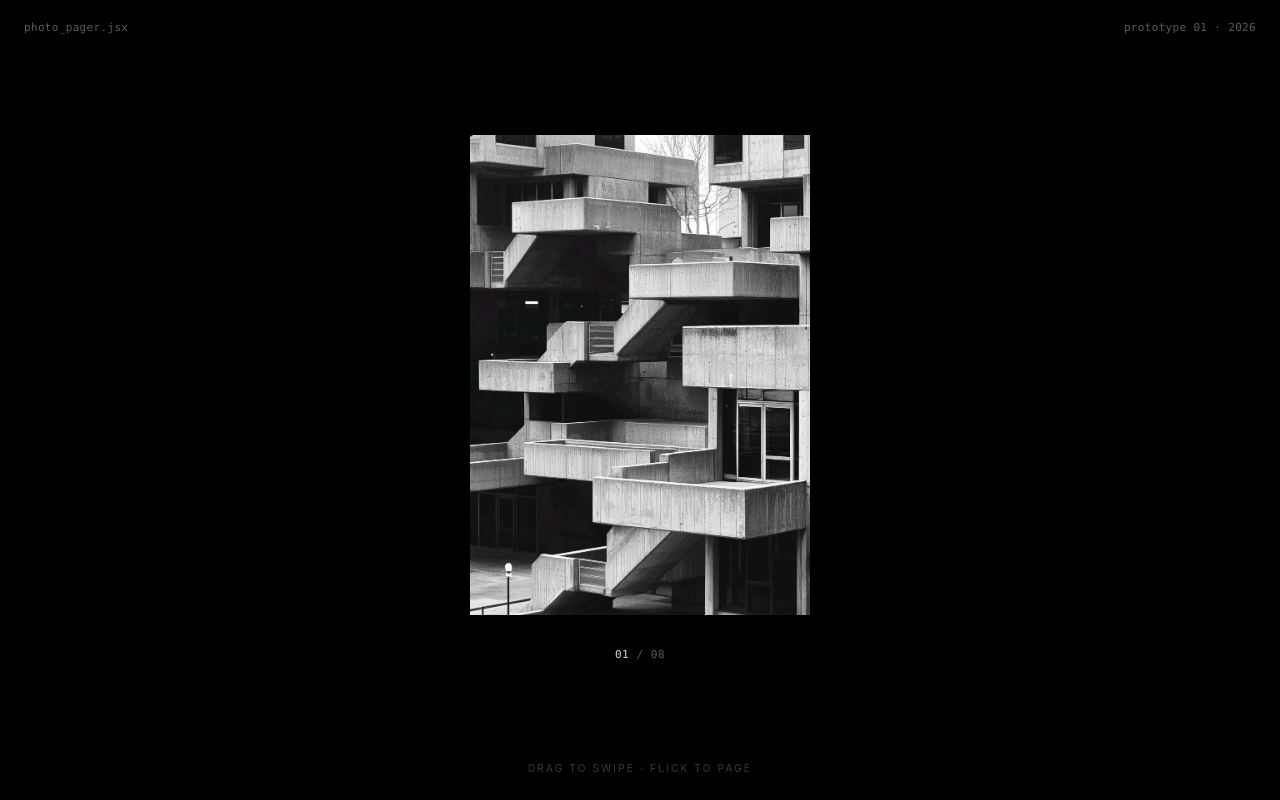
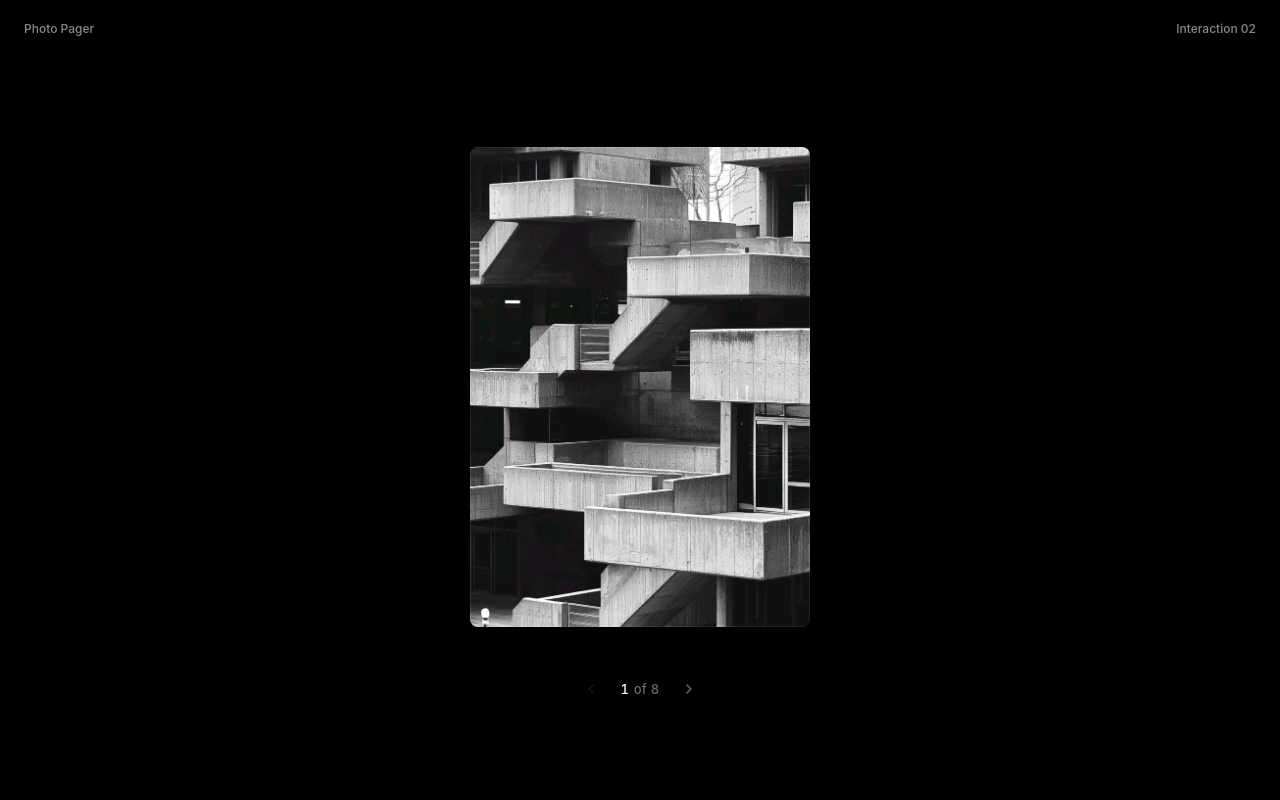
Before and after one commit to uzoway/design-eng-prototypes, a Next.js app: page /photo-pager in a window 1280 px wide. Built offline with nearby package versions, Linux system fonts and the light colour scheme.

Commit message:
feat: WCAG 2.1/2.2 AA+ keyboard nav, fix odometer bug, refine parallax

```diff
--- a/app/photo-pager/page.jsx
+++ b/app/photo-pager/page.jsx
@@ -2,37 +2,82 @@
 
 import { useEffect, useRef, useState, useCallback } from "react";
 
-/* ------------------------------------------------------------------ */
-/*  Constants                                                          */
-/* ------------------------------------------------------------------ */
-
 const PHOTO_WIDTH = 340;
 const PHOTO_HEIGHT = 480;
-const GAP = 20; // black gap between photos
-const STRIDE = PHOTO_WIDTH + GAP; // per-photo horizontal slot
+const GAP = 20;
+const STRIDE = PHOTO_WIDTH + GAP;
 const PHOTO_COUNT = 8;
-
-const SLOWDOWN = 0.3; // incoming-layer lag factor
-const COMMIT_RATIO = 0.28; // distance threshold to advance
-const VELOCITY_THR = 8; // px/frame flick threshold
-
-const GRAY = "#c8c8c8";
-const NUM_COLOR = "#8a8a8a";
-
-/* ------------------------------------------------------------------ */
-/*  Physics helpers                                                    */
-/* ------------------------------------------------------------------ */
+const PARALLAX_AMOUNT = 30;
+const COMMIT_RATIO = 0.25;
+const VELOCITY_THR = 500;
+const SPRING_K = 350;
+const SPRING_D = 38;
 
 const rubberBand = (offset, dim) =>
   (1 - 1 / (Math.abs(offset) / dim + 1)) * dim * Math.sign(offset);
 
-/* ------------------------------------------------------------------ */
-/*  Component                                                          */
-/* ------------------------------------------------------------------ */
+function Odometer({ value, total }) {
+  return (
+    <div
+      style={{
+        display: "flex",
+        alignItems: "center",
+        gap: "0.35em",
+        fontVariantNumeric: "tabular-nums",
+        fontSize: 13,
+        fontWeight: 500,
+        color: "#666",
+        letterSpacing: "0.02em",
+        lineHeight: 1,
+      }}
+      aria-hidden="true"
+    >
+      <div
+        style={{ height: "1em", overflow: "hidden", display: "inline-block" }}
+      >
+        <div
+          style={{
+            transform: `translateY(-${value - 1}em)`,
+            transition: "transform 500ms cubic-bezier(0.16, 1, 0.3, 1)",
+          }}
+        >
+          {Array.from({ length: total }).map((_, i) => (
+            <div
+              key={i}
+              style={{ height: "1em", lineHeight: 1, color: "#fff" }}
+            >
+              {i + 1}
+            </div>
+          ))}
+        </div>
+      </div>
+      <span>of {total}</span>
+    </div>
+  );
+}
+
+function Chevron({ direction }) {
+  const d = direction === "left" ? "M10 12L6 8L10 4" : "M6 4L10 8L6 12";
+  return (
+    <svg
+      width="16"
+      height="16"
+      viewBox="0 0 16 16"
+      fill="none"
+      stroke="currentColor"
+      strokeWidth="1.5"
+      strokeLinecap="round"
+      strokeLinejoin="round"
+      aria-hidden="true"
+    >
+      <path d={d} />
+    </svg>
+  );
+}
 
 export default function PhotoPager() {
   const trackRef = useRef(null);
-  const photoRefs = useRef([]);
+  const imgRefs = useRef([]);
 
   const currentIndexRef = useRef(0);
   const dragOffsetRef = useRef(0);
@@ -42,64 +87,60 @@ export default function PhotoPager() {
   const lastMoveTimeRef = useRef(0);
   const lastMoveXRef = useRef(0);
   const velocityRef = useRef(0);
+  const displayIdxRef = useRef(1);
 
   const [displayIdx, setDisplayIdx] = useState(1);
+  const [committedIdx, setCommittedIdx] = useState(0);
+  const [isPressed, setIsPressed] = useState(false);
 
-  /* --- write current state to the DOM --- */
   const applyState = useCallback(() => {
     const N = currentIndexRef.current;
     const rawOff = dragOffsetRef.current;
 
-    // rubber-band at first/last photo
     const atLeftEdge = N === 0 && rawOff > 0;
     const atRightEdge = N === PHOTO_COUNT - 1 && rawOff < 0;
     const isEdge = atLeftEdge || atRightEdge;
-
     const offset = isEdge ? rubberBand(rawOff, PHOTO_WIDTH) : rawOff;
 
-    // track base translate
     if (trackRef.current) {
       const trackX = -N * STRIDE + offset;
       trackRef.current.style.transform = `translate3d(${trackX}px, 0, 0)`;
     }
 
-    // per-photo parallax offset
-    // incoming layer lags behind the finger by SLOWDOWN, fading to 0 at full commit
-    const fade = 1 - Math.min(1, Math.abs(rawOff) / STRIDE);
     for (let i = 0; i < PHOTO_COUNT; i++) {
-      const el = photoRefs.current[i];
-      if (!el) continue;
+      const imgEl = imgRefs.current[i];
+      if (!imgEl) continue;
+      const progress = ((i - N) * STRIDE + offset) / STRIDE;
+      const shift = -progress * PARALLAX_AMOUNT;
+      imgEl.style.transform = `translate3d(${shift}px, 0, 0)`;
+    }
 
-      let extra = 0;
-      if (!isEdge && rawOff !== 0) {
-        const M = i - N; // signed distance to current
-        const incoming =
-          (M > 0 && rawOff < 0) || // revealing photos to the right
-          (M < 0 && rawOff > 0); // revealing photos to the left
-        if (incoming) {
-          extra = -rawOff * SLOWDOWN * fade;
-        }
-      }
-      el.style.transform = `translate3d(${extra}px, 0, 0)`;
+    const rawPos = N + -rawOff / STRIDE;
+    const rounded = Math.max(0, Math.min(PHOTO_COUNT - 1, Math.round(rawPos)));
+    const nextDisplayIdx = rounded + 1;
+    if (displayIdxRef.current !== nextDisplayIdx) {
+      displayIdxRef.current = nextDisplayIdx;
+      setDisplayIdx(nextDisplayIdx);
     }
   }, []);
 
-  /* --- spring animate the drag offset toward a target, then callback --- */
   const springTo = useCallback(
     (target, onDone) => {
-      const stiffness = 0.18;
-      const damping = 0.68;
       let velocity = velocityRef.current;
+      const dt = 16 / 1000;
 
       const step = () => {
         const current = dragOffsetRef.current;
-        const distance = target - current;
-        velocity = velocity * damping + distance * stiffness;
-        dragOffsetRef.current = current + velocity;
+        const dist = target - current;
+        const acc = SPRING_K * dist - SPRING_D * velocity;
+        velocity += acc * dt;
+        dragOffsetRef.current = current + velocity * dt;
         applyState();
 
-        if (Math.abs(distance) < 0.5 && Math.abs(velocity) < 0.3) {
+        if (Math.abs(dist) < 0.5 && Math.abs(velocity) < 10) {
           dragOffsetRef.current = target;
+          velocityRef.current = 0;
+          rafRef.current = 0;
           applyState();
           if (onDone) onDone();
           return;
@@ -111,13 +152,11 @@ export default function PhotoPager() {
     [applyState],
   );
 
-  /* --- decide what to spring to on release --- */
   const onRelease = useCallback(() => {
     const N = currentIndexRef.current;
     const offset = dragOffsetRef.current;
     const velocity = velocityRef.current;
 
-    // at edges, only option is to snap back
     if ((N === 0 && offset > 0) || (N === PHOTO_COUNT - 1 && offset < 0)) {
       springTo(0);
       return;
@@ -143,17 +182,44 @@ export default function PhotoPager() {
       if (commitTo === "next") {
         currentIndexRef.current = N + 1;
         dragOffsetRef.current = 0;
-        setDisplayIdx(N + 2);
+        setCommittedIdx(N + 1);
       } else if (commitTo === "prev") {
         currentIndexRef.current = N - 1;
         dragOffsetRef.current = 0;
-        setDisplayIdx(N);
+        setCommittedIdx(N - 1);
       }
       applyState();
     });
   }, [springTo, applyState]);
 
-  /* --- pointer handlers on the viewport (interruptible) --- */
+  const goToNext = useCallback(() => {
+    if (isDraggingRef.current) return;
+    const N = currentIndexRef.current;
+    if (N >= PHOTO_COUNT - 1) return;
+    cancelAnimationFrame(rafRef.current);
+    velocityRef.current = 0;
+    springTo(-STRIDE, () => {
+      currentIndexRef.current = N + 1;
+      dragOffsetRef.current = 0;
+      setCommittedIdx(N + 1);
+      applyState();
+    });
+  }, [springTo, applyState]);
+
+  const goToPrev = useCallback(() => {
+    if (isDraggingRef.current) return;
+    const N = currentIndexRef.current;
+    if (N <= 0) return;
+    cancelAnimationFrame(rafRef.current);
+    velocityRef.current = 0;
+    springTo(STRIDE, () => {
+      currentIndexRef.current = N - 1;
+      dragOffsetRef.current = 0;
+      setCommittedIdx(N - 1);
+      applyState();
+    });
+  }, [springTo, applyState]);
+
   useEffect(() => {
     const trackEl = trackRef.current;
     if (!trackEl) return;
@@ -164,24 +230,22 @@ export default function PhotoPager() {
       e.preventDefault();
       cancelAnimationFrame(rafRef.current);
       isDraggingRef.current = true;
-      // origin = clientX - existing offset, so future deltas are absolute
+      setIsPressed(true);
       dragStartPtrRef.current = e.clientX - dragOffsetRef.current;
       lastMoveTimeRef.current = performance.now();
       lastMoveXRef.current = e.clientX;
       velocityRef.current = 0;
       viewport.setPointerCapture(e.pointerId);
-      viewport.style.cursor = "grabbing";
     };
 
     const onMove = (e) => {
       if (!isDraggingRef.current) return;
       dragOffsetRef.current = e.clientX - dragStartPtrRef.current;
       applyState();
-
       const now = performance.now();
-      const dt = now - lastMoveTimeRef.current;
+      const dt = (now - lastMoveTimeRef.current) / 1000;
       if (dt > 0) {
-        velocityRef.current = ((e.clientX - lastMoveXRef.current) / dt) * 16;
+        velocityRef.current = (e.clientX - lastMoveXRef.current) / dt;
       }
       lastMoveTimeRef.current = now;
       lastMoveXRef.current = e.clientX;
@@ -190,10 +254,10 @@ export default function PhotoPager() {
     const onUp = (e) => {
       if (!isDraggingRef.current) return;
       isDraggingRef.current = false;
+      setIsPressed(false);
       try {
         viewport.releasePointerCapture(e.pointerId);
       } catch (_) {}
-      viewport.style.cursor = "grab";
       onRelease();
     };
 
@@ -201,7 +265,6 @@ export default function PhotoPager() {
     viewport.addEventListener("pointermove", onMove);
     viewport.addEventListener("pointerup", onUp);
     viewport.addEventListener("pointercancel", onUp);
-
     applyState();
 
     return () => {
@@ -213,37 +276,52 @@ export default function PhotoPager() {
     };
   }, [applyState, onRelease]);
 
-  /* ------------------------------------------------------------------ */
-  /*  Render                                                             */
-  /* ------------------------------------------------------------------ */
+  useEffect(() => {
+    const onKey = (e) => {
+      if (e.key === "ArrowRight") {
+        e.preventDefault();
+        goToNext();
+      } else if (e.key === "ArrowLeft") {
+        e.preventDefault();
+        goToPrev();
+      }
+    };
+    window.addEventListener("keydown", onKey);
+    return () => window.removeEventListener("keydown", onKey);
+  }, [goToNext, goToPrev]);
 
   return (
     <div
+      role="region"
+      aria-roledescription="carousel"
+      aria-label="Photo gallery"
       style={{
         minHeight: "100vh",
         background: "#000",
-        color: "#c9c9c9",
-        fontFamily:
-          '-apple-system, BlinkMacSystemFont, "Segoe UI", system-ui, sans-serif',
+        color: "#fff",
+        fontFamily: '-apple-system, BlinkMacSystemFont, "Segoe UI", sans-serif',
         display: "flex",
         flexDirection: "column",
         userSelect: "none",
         WebkitUserSelect: "none",
       }}
     >
+      <div className="sr-only" aria-live="polite" aria-atomic="true">
+        Photo {committedIdx + 1} of {PHOTO_COUNT}
+      </div>
+
       <header
         style={{
           display: "flex",
           justifyContent: "space-between",
           padding: "20px 24px",
-          fontSize: 11,
-          fontFamily: 'ui-monospace, "SF Mono", Menlo, monospace',
-          color: "#5a5a5a",
-          letterSpacing: "0.03em",
+          fontSize: 12,
+          fontWeight: 500,
+          color: "#888",
         }}
       >
-        <span>photo_pager.jsx</span>
-        <span>prototype 01 · 2026</span>
+        <span>Photo Pager</span>
+        <span>Interaction 02</span>
       </header>
 
       <main
@@ -253,22 +331,20 @@ export default function PhotoPager() {
           flexDirection: "column",
           alignItems: "center",
           justifyContent: "center",
-          gap: 32,
-          padding: "24px",
+          gap: 40,
         }}
       >
-        {/* viewport: overflow-hidden window; the black gap between photos
-            shows through here during a drag */}
         <div
           style={{
+            transform: isPressed ? "scale(0.97)" : "scale(1)",
+            transition: "transform 0.4s cubic-bezier(0.16, 1, 0.3, 1)",
             width: PHOTO_WIDTH,
             height: PHOTO_HEIGHT,
+            position: "relative",
             overflow: "hidden",
-            borderRadius: 0,
-            background: "#000",
-            cursor: "grab",
+            borderRadius: 8,
+            cursor: isPressed ? "grabbing" : "grab",
             touchAction: "pan-y",
-            position: "relative",
           }}
         >
           <div
@@ -283,48 +359,110 @@ export default function PhotoPager() {
             {Array.from({ length: PHOTO_COUNT }).map((_, i) => (
               <div
                 key={i}
-                ref={(el) => (photoRefs.current[i] = el)}
+                role="group"
+                aria-roledescription="slide"
+                aria-label={`Photo ${i + 1} of ${PHOTO_COUNT}`}
+                aria-hidden={i !== committedIdx}
                 style={{
                   width: PHOTO_WIDTH,
                   height: PHOTO_HEIGHT,
                   flexShrink: 0,
                   marginRight: i < PHOTO_COUNT - 1 ? GAP : 0,
-                  background: `#111 url(/photos/portrait-${String(i + 1)}.webp) center/cover no-repeat`,
-                  willChange: "transform",
+                  overflow: "hidden",
+                  position: "relative",
+                  backgroundColor: "#111",
                 }}
-              />
+              >
+                <div
+                  ref={(el) => (imgRefs.current[i] = el)}
+                  style={{
+                    position: "absolute",
+                    top: 0,
+                    left: -PARALLAX_AMOUNT,
+                    width: PHOTO_WIDTH + 2 * PARALLAX_AMOUNT,
+                    height: "100%",
+                    background: `#111 url(/photos/portrait-${String(i + 1)}.webp) center/cover no-repeat`,
+                    willChange: "transform",
+                  }}
+                />
+                <div
+                  style={{
+                    position: "absolute",
+                    inset: 0,
+                    boxShadow: "inset 0 0 0 1px rgba(255,255,255,0.08)",
+                    pointerEvents: "none",
+                  }}
+                />
+              </div>
             ))}
           </div>
         </div>
 
-        {/* counter */}
-        <div
-          style={{
-            fontFamily: 'ui-monospace, "SF Mono", Menlo, monospace',
-            fontSize: 11,
-            color: "#5a5a5a",
-            letterSpacing: "0.05em",
-          }}
-        >
-          <span style={{ color: "#d5d5d5" }}>
-            {String(displayIdx).padStart(2, "0")}
-          </span>
-          <span> / {String(PHOTO_COUNT).padStart(2, "0")}</span>
+        <div style={{ display: "flex", alignItems: "center", gap: 8 }}>
+          <button
+            className="nav"
+            onClick={goToPrev}
+            disabled={committedIdx === 0}
+            aria-label="Previous photo"
+          >
+            <Chevron direction="left" />
+          </button>
+          <Odometer value={displayIdx} total={PHOTO_COUNT} />
+          <button
+            className="nav"
+            onClick={goToNext}
+            disabled={committedIdx === PHOTO_COUNT - 1}
+            aria-label="Next photo"
+          >
+            <Chevron direction="right" />
+          </button>
         </div>
       </main>
 
-      <footer
-        style={{
-          padding: "20px 24px 24px",
-          fontSize: 10,
-          color: "#3a3a3a",
-          letterSpacing: "0.22em",
-          textTransform: "uppercase",
-          textAlign: "center",
-        }}
-      >
-        drag to swipe · flick to page
-      </footer>
+      <style jsx>{`
+        .nav {
+          background: transparent;
+          border: none;
+          padding: 0;
+          width: 44px;
+          height: 44px;
+          display: flex;
+          align-items: center;
+          justify-content: center;
+          color: #666;
+          cursor: pointer;
+          border-radius: 10px;
+          transition:
+            color 200ms,
+            background 200ms,
+            transform 150ms;
+          -webkit-tap-highlight-color: transparent;
+        }
+        .nav:hover:not(:disabled) {
+          color: #fff;
+          background: rgba(255, 255, 255, 0.04);
+        }
+        .nav:focus-visible {
+          outline: 2px solid rgba(255, 255, 255, 0.5);
+          outline-offset: 2px;
+          color: #fff;
+        }
+        .nav:active:not(:disabled) {
+          transform: scale(0.92);
+        }
+        .nav:disabled {
+          opacity: 0.25;
+          cursor: default;
+        }
+        .sr-only {
+          position: absolute;
+          width: 1px;
+          height: 1px;
+          overflow: hidden;
+          clip-path: inset(50%);
+          white-space: nowrap;
+        }
+      `}</style>
     </div>
   );
 }
--- a/next.config.mjs
+++ b/next.config.mjs
@@ -1,5 +1,6 @@
 const nextConfig = {
   allowedDevOrigins: ["192.168.0.117"],
+  devIndicators: false,
 };
 
 export default nextConfig;
```
